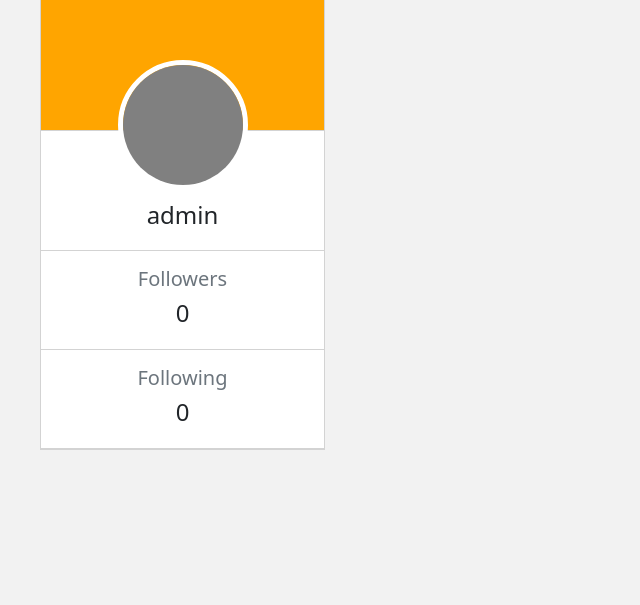
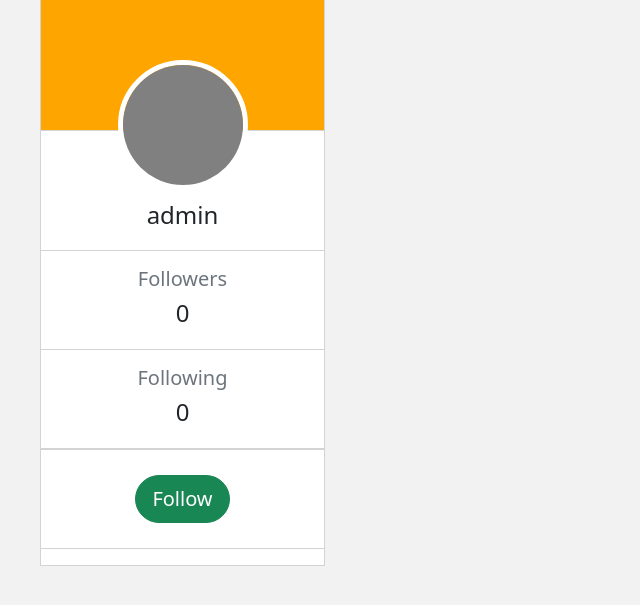
Before and after one commit to vtyurin89/cs50_network, a Django app: page /user/admin in a window 1280 px wide. Shown: the part 77-682 px from the top of the page, without its empty margins (0-640 px from the left). Run offline with Django 3.2, Linux system fonts and the light colour scheme; a user stored in the database is signed in; data comes from the database, SQL or seed files in the repository; some libraries are stand-ins or nearby versions.

Commit message:
Version 0.22

```diff
--- a/project4/network/admin.py
+++ b/project4/network/admin.py
@@ -10,5 +10,9 @@ class PostAdmin(admin.ModelAdmin):
     list_display = ('author', 'content')
 
 
+class FollowAdmin(admin.ModelAdmin):
+    list_display = ('user', 'follower')
+
 admin.site.register(User, UserAdmin)
 admin.site.register(Post, PostAdmin)
+admin.site.register(Follow, FollowAdmin)
--- a/project4/network/models.py
+++ b/project4/network/models.py
@@ -19,7 +19,6 @@ def create_username_slug(translated_username):
 class User(AbstractUser):
     image = models.URLField(null=True, blank=True, verbose_name='Profile image')
     slug = models.SlugField(max_length=300, db_index=True, unique=True, verbose_name='URL part (slug)')
-    followed = models.ManyToManyField('User', blank=True, related_name='follows')
     birthday = models.DateField(blank=True, null=True)
     hobbies = models.CharField(blank=True, null=True, max_length=250)
 
@@ -52,3 +51,12 @@ class Post(models.Model):
     timestamp = models.DateTimeField(auto_now_add=True)
     visible = models.BooleanField(default=True)
     liked = models.ManyToManyField('User', blank=True, related_name='liked_post')
+
+
+class Follow(models.Model):
+    user = models.ForeignKey('User', on_delete=models.PROTECT, related_name='follows')
+    follower = models.ForeignKey('User', on_delete=models.PROTECT, related_name='is_followed_by')
+    active = models.BooleanField(default=True)
+
+    def __str__(self):
+        return f'{self.follower} follows {self.user}'
--- a/project4/network/static/network/styles.css
+++ b/project4/network/static/network/styles.css
@@ -80,6 +80,7 @@ main {
     border-top: 5px solid orange;
     padding-left: 30px;
     padding-right: 30px;
+    margin-bottom: 20px;
 }
 
 .message-wall-image {
@@ -100,7 +101,7 @@ main {
     padding-right: 30px;
     padding-top: 30px;
     padding-bottom: 15px;
-    margin-top: 20px;
+    margin-bottom: 20px;
 }
 
 .username-link {
--- a/project4/network/templates/network/layout.html
+++ b/project4/network/templates/network/layout.html
@@ -15,8 +15,14 @@
     <script src="https://cdn.jsdelivr.net/npm/bootstrap@4.4.1/dist/js/bootstrap.min.js" integrity="sha384-wfSDF2E50Y2D1uUdj0O3uMBJnjuUD4Ih7YwaYd1iqfktj0Uod8GCExl3Og8ifwB6" crossorigin="anonymous"></script>
 
         <link href="{% static 'network/styles.css' %}" rel="stylesheet">
+
+        {% block script %}
+        {% endblock %}
+
     </head>
     <body>
+
+        <!-- navbar -->
         <header class="">
         <div class="header-container">
         <nav class="navbar navbar-expand-lg navbar-light justify-content-between">
@@ -50,8 +56,9 @@
               <strong>{{ user.username }}</strong>
           </a>
           <ul class="dropdown-menu dropdown-menu-start dropdown-menu-lg-end">
+            <li><a class="dropdown-item" href="{{ user.get_absolute_url }}">My page</a></li>
             <li><a class="dropdown-item" href="{% url 'logout' %}">Logout</a></li>
-      </ul>
+          </ul>
         </li>
         </ul>
             {% endif %}
--- a/project4/network/templates/network/user_page.html
+++ b/project4/network/templates/network/user_page.html
@@ -3,13 +3,14 @@
 {% block body %}
     <div class="container p-0 m-0 w-100">
     <div class="row row-cols-2 w-100 p-0 m-0">
+
+        <!-- sidebar -->
         <div class="col-3 p-0 m-0">
             <nav class="sidebar text-center p-0 m-0">
-
         <!--image-->
         <div class="sidebar-top">
         {% if curr_user.image %}
-        <img src="{{ request.user.image }}" class="user-show-image" alt="Not Found" onerror="">
+        <img src="{{ curr_user.image }}" class="user-show-image" alt="Not Found" onerror="">
         {% else %}
         {% load static %}
        <img src="{% static 'network/no_image.png' %}" class="user-show-image" alt="Not Found" onerror="">
@@ -18,7 +19,6 @@
 
 
         <div class="sidebar-element">
-
         <a class="nav-link" href="{{ curr_user.get_absolute_url }}"><h4 class="sidebar-username">{{ curr_user.username }}</h4></a>
         </div>
 
@@ -31,6 +31,20 @@
             <h5 class="mt-3 text-secondary">Following</h5>
             <h4 class="mt-1">{{ user_self_follows }}</h4>
         </div>
+
+            <!-- follow and unfollow -->
+            {% if user != curr_user %}
+                <form method="post">
+            <div class="sidebar-element d-flex align-items-center">
+                {% csrf_token %}
+                {% if check_follow %}
+            <button type="submit" class="btn btn-warning rounded-pill btn-lg ms-auto me-auto" name="unfollow">Unfollow</button>
+                {% else %}
+            <button type="submit" class="btn btn-success rounded-pill btn-lg ms-auto me-auto" name="follow">Follow</button>
+                {% endif %}
+            </div>
+                </form>
+            {% endif %}
             </nav>
         </div>
 
@@ -41,10 +55,10 @@
 
 
             <!-- write a post -->
-            {% if curr_user == request.user %}
+            {% if user.is_authenticated and curr_user == user %}
             <div class="message-wall-write container d-flex align-items-center">
         {% if curr_user.image %}
-        <img src="{{ request.user.image }}" class="message-wall-image" alt="Not Found" onerror="">
+        <img src="{{ curr_user.image }}" class="message-wall-image" alt="Not Found" onerror="">
         {% else %}
         {% load static %}
        <img src="{% static 'network/no_image.png' %}" class="message-wall-image" alt="Not Found" onerror="">
@@ -79,15 +93,13 @@
         {% if page_object %}
         {% for post in page_object %}
             <div class="message-wall-post container d-flex justify-content-between">
-                <div class="d-flex flex-start">
+                <div class="d-flex flex-start" id="post_{{ post.id }}">
                      {% if curr_user.image %}
-                    <img src="{{ request.user.image }}" class="message-wall-image" alt="Not Found" onerror="">
+                    <img src="{{ curr_user.image }}" class="message-wall-image" alt="Not Found" onerror="">
                     {% else %}
                     {% load static %}
                    <img src="{% static 'network/no_image.png' %}" class="message-wall-image" alt="Not Found" onerror="">
                    {% endif %}
-
-
 
                      <div class="ms-3">
                      <a class="username-link" href="{{ curr_user.get_absolute_url }}"><h6 class="fw-bold mb-1">{{ post.author }}</h6></a>
@@ -100,23 +112,20 @@
                 </div>
             </div>
 
+
             <!-- edit post -->
             {% if curr_user == request.user %}
             <div class="wrapper">
                 <span>
-            <i class="fa-regular fa-pen-to-square"></i>
+            <i class="fa-regular fa-pen-to-square" id="edit_post_{{ post.id }}"></i>
                 </span>
             </div>
             {% endif %}
 
 
-
             </div>
         {% endfor %}
         {% endif %}
-
-
-
 
 
             </div>
@@ -127,3 +136,8 @@
 
     </div>
 {% endblock %}
+
+{% block script %}
+    <script src="{% static 'network/network.js' %}"></script>
+
+{% endblock %}
--- a/project4/network/views.py
+++ b/project4/network/views.py
@@ -1,13 +1,15 @@
+import json
 from django.contrib.auth import authenticate, login, logout
 from django.contrib.auth.decorators import login_required
 from django.core.exceptions import ObjectDoesNotExist
 from django.core.paginator import Paginator
 from django.db import IntegrityError
-from django.http import HttpResponse, HttpResponseRedirect, Http404
+from django.db.models import Count
+from django.http import HttpResponse, HttpResponseRedirect, Http404, JsonResponse
 from django.shortcuts import render, redirect
 from django.urls import reverse
 
-from .models import User, Post
+from .models import User, Post, Follow
 
 
 @login_required
@@ -24,13 +26,32 @@ def user_page_view(request, user_slug):
         curr_user = User.objects.get(slug=user_slug)
     except ObjectDoesNotExist:
         raise Http404
+
     if request.method == 'POST':
+
+        #write a post
         if 'post_content' in request.POST and request.POST['post_content']:
             post_content = request.POST['post_content']
             new_post = Post.objects.create(
                 author=request.user,
                 content=post_content,
             )
+
+        #follow/unfollow
+        elif 'follow' in request.POST:
+            change_follow = Follow.objects.get_or_create(
+                user=curr_user,
+                follower=request.user,
+            )
+            change_follow[0].active = True
+            change_follow[0].save()
+        elif 'unfollow' in request.POST:
+            change_unfollow = Follow.objects.get(
+                user=curr_user,
+                follower=request.user,
+            )
+            change_unfollow.active = False
+            change_unfollow.save()
         return redirect('user_page_view', user_slug)
 
     #pagination
@@ -40,11 +61,25 @@ def user_page_view(request, user_slug):
     page_number = request.GET.get("page")
     page_object = paginator.get_page(page_number)
 
+    #info
+    user_followers = Follow.objects.filter(user=curr_user, active=True)
+    user_self_follows = Follow.objects.filter(follower=curr_user, active=True)
+    try:
+        check_follow = user_followers.get(follower=request.user)
+        print(check_follow.active)
+        if check_follow and check_follow.active:
+            check_follow = True
+        else:
+            check_follow = False
+    except ObjectDoesNotExist:
+        check_follow = False
+
     context = {
         'curr_user': curr_user,
         'page_object': page_object,
-        'user_followers': 0,
-        'user_self_follows': 0,
+        'user_followers': len(user_followers),
+        'user_self_follows': len(user_self_follows),
+        'check_follow': check_follow,
     }
     return render(request, 'network/user_page.html', context)
 
```
Also changed, not shown: project4/db.sqlite3.
